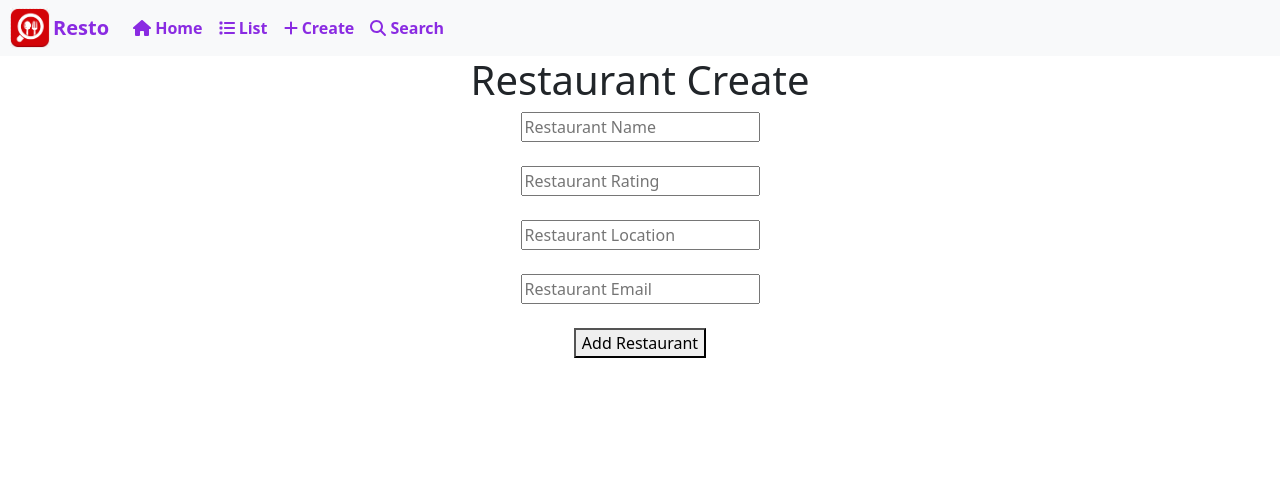
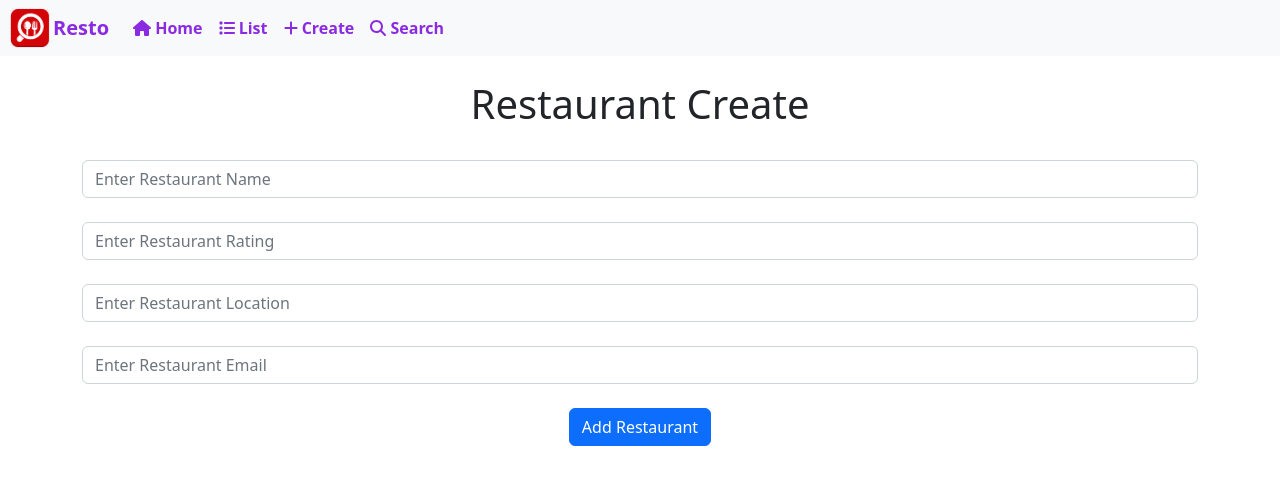
Before and after one commit to Tanisha-1799/Restaurant_App, a React (Create React App) app in the folder restaurant-app/: page /create in a window 1280 px wide. Shown: the top 484 px of the page. Built offline with nearby package versions, Linux system fonts and the light colour scheme.

Commit message:
Working on Home page

```diff
--- a/restaurant-app/src/components/RestaurantCreate.js
+++ b/restaurant-app/src/components/RestaurantCreate.js
@@ -1,5 +1,5 @@
 import React, { Component } from 'react';
-
+import { Container, Form, Button } from 'react-bootstrap';
 
 export default class RestaurantCreate extends Component {
 
@@ -28,30 +28,33 @@ export default class RestaurantCreate extends Component {
   }
   render() {
     return (
-      <div>
+      <Container>
+      <br></br>
         <h1>Restaurant Create</h1>
+        <br></br>
         <div>
-          <input onChange={(event)=>{this.setState({name:event.target.value})}}
+          <Form.Control onChange={(event)=>{this.setState({name:event.target.value})}}
            type="text"
-           placeholder="Restaurant Name"
+           placeholder="Enter Restaurant Name"
 
-           /><br></br>
+           />
            <br></br>
-           <input onChange={(event)=>{this.setState({rating:event.target.value})}}
+           <Form.Control onChange={(event)=>{this.setState({rating:event.target.value})}}
            type="text"
-           placeholder="Restaurant Rating"/><br></br>
+           placeholder="Enter Restaurant Rating"/>
            <br></br>
-           <input onChange={(event)=>{this.setState({address:event.target.value})}}
+           <Form.Control onChange={(event)=>{this.setState({address:event.target.value})}}
            type="text"
-           placeholder="Restaurant Location"/><br></br>
+           placeholder="Enter Restaurant Location"/>
            <br></br>
-           <input onChange={(event)=>{this.setState({email:event.target.value})}}
+           <Form.Control onChange={(event)=>{this.setState({email:event.target.value})}}
            type="text"
-           placeholder="Restaurant Email"/><br></br>
+           placeholder="Enter Restaurant Email"/>
            <br></br>
-           <button onClick={()=>{this.create()}}>Add Restaurant</button>
+
+           <Button variant="primary" onClick={()=>{this.create()}}>Add Restaurant</Button>
         </div>
-      </div>
+      </Container>
     )
   }
 }
--- a/restaurant-app/src/components/RestaurantList.js
+++ b/restaurant-app/src/components/RestaurantList.js
@@ -41,9 +41,10 @@ export default class RestaurantList extends Component {
   render() {
     return (
       <Container>
+      <br></br>
         <h1>Restaurant List</h1>
         <br></br>
-        <br></br>
+
         {this.state.list ? (
           <div>
             <Table striped bordered hover>
--- a/restaurant-app/src/components/RestaurantSearch.js
+++ b/restaurant-app/src/components/RestaurantSearch.js
@@ -48,9 +48,9 @@ export default class RestaurantSearch extends Component {
   render() {
     return (
       <Container>
+      <br></br>
         <h1>Restaurant Search</h1>
         <br></br>
-
 
         <Form.Control type="text" onChange={(event)=>this.search(event.target.value)} placeholder="Search Restaurant" />
         <br></br>
--- a/restaurant-app/src/components/RestaurantUpdate.js
+++ b/restaurant-app/src/components/RestaurantUpdate.js
@@ -1,5 +1,6 @@
 import React, { Component } from 'react';
 import withRouter from './withRouter';
+import { Container, Form, Button } from 'react-bootstrap';
 
 
 class RestaurantUpdate extends Component {
@@ -45,38 +46,40 @@ class RestaurantUpdate extends Component {
   render() {
     console.log(this.props.params.id);
     return (
-      <div>
+      <Container>
+      <br></br>
         <h1>Restaurant Update component</h1>
+        <br></br>
 
         <div>
-          <input onChange={(event)=>{this.setState({name:event.target.value})}}
+          <Form.Control onChange={(event)=>{this.setState({name:event.target.value})}}
            type="text"
            placeholder="Restaurant Name"
            value={this.state.name}
-           /><br></br>
+           />
            <br></br>
-           <input onChange={(event)=>{this.setState({rating:event.target.value})}}
+           <Form.Control onChange={(event)=>{this.setState({rating:event.target.value})}}
            type="text"
            placeholder="Restaurant Rating"
            value={this.state.rating}
-           /><br></br>
+           />
            <br></br>
-           <input onChange={(event)=>{this.setState({address:event.target.value})}}
+           <Form.Control onChange={(event)=>{this.setState({address:event.target.value})}}
            type="text"
            placeholder="Restaurant Location"
            value={this.state.address}
-           /><br></br>
+           />
            <br></br>
-           <input onChange={(event)=>{this.setState({email:event.target.value})}}
+           <Form.Control onChange={(event)=>{this.setState({email:event.target.value})}}
            type="text"
            placeholder="Restaurant Email"
            value={this.state.email}
-           /><br></br>
+           />
            <br></br>
-           <button onClick={()=>{this.update()}}>Update Restaurant</button>
+           <Button variant="primary" onClick={()=>{this.update()}}>Update Restaurant</Button>
         </div>
 
-      </div>
+      </Container>
     )
   }
 };
```
Also changed, not shown: 1 other file (tests, documents, lock files or other folders).
